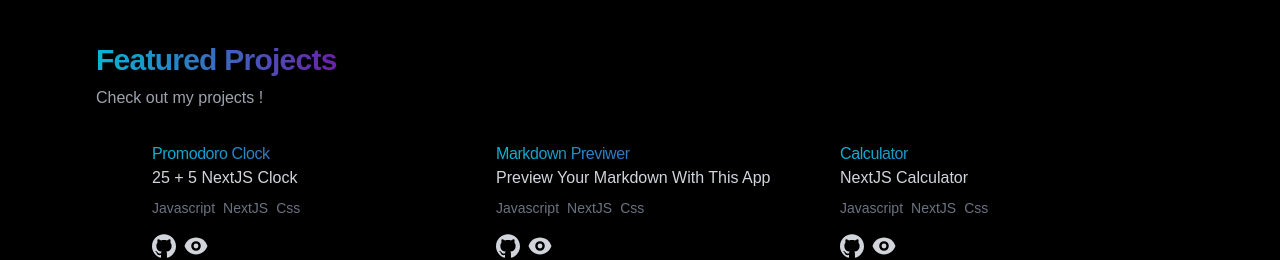
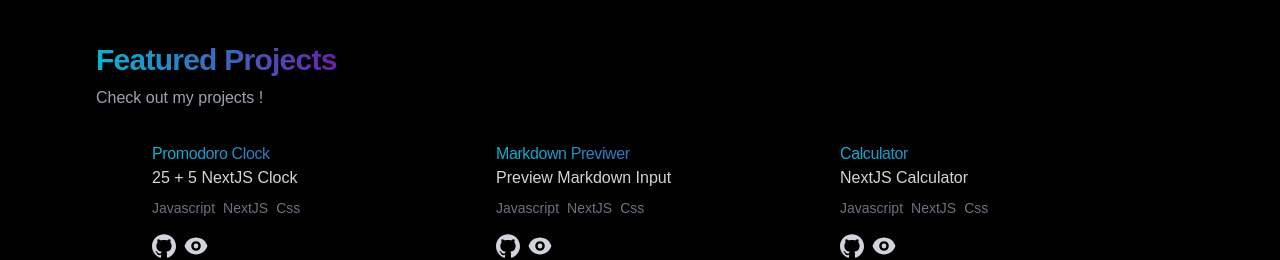
Before and after one commit to triyanox/achaq.codes, a Next.js app: page / in a window 1280 px wide. Shown: the part 1498-1758 px from the top of the page. Built offline with nearby package versions, Linux system fonts and the light colour scheme.

Commit message:
Update projects.js

```diff
--- a/data/projects.js
+++ b/data/projects.js
@@ -10,7 +10,7 @@ export const projectsdata = [
   {
     id: "Markdown Previwer",
     title: "Markdown Previwer",
-    description: "Preview Your Markdown With This App",
+    description: "Preview Markdown Input",
     source: "https://github.com/triyanox/React-Markdown-Previewer",
     preview: "https://next-markdown-previewer.netlify.app/",
     stack: ["Javascript", "NextJS", "Css"],
```
